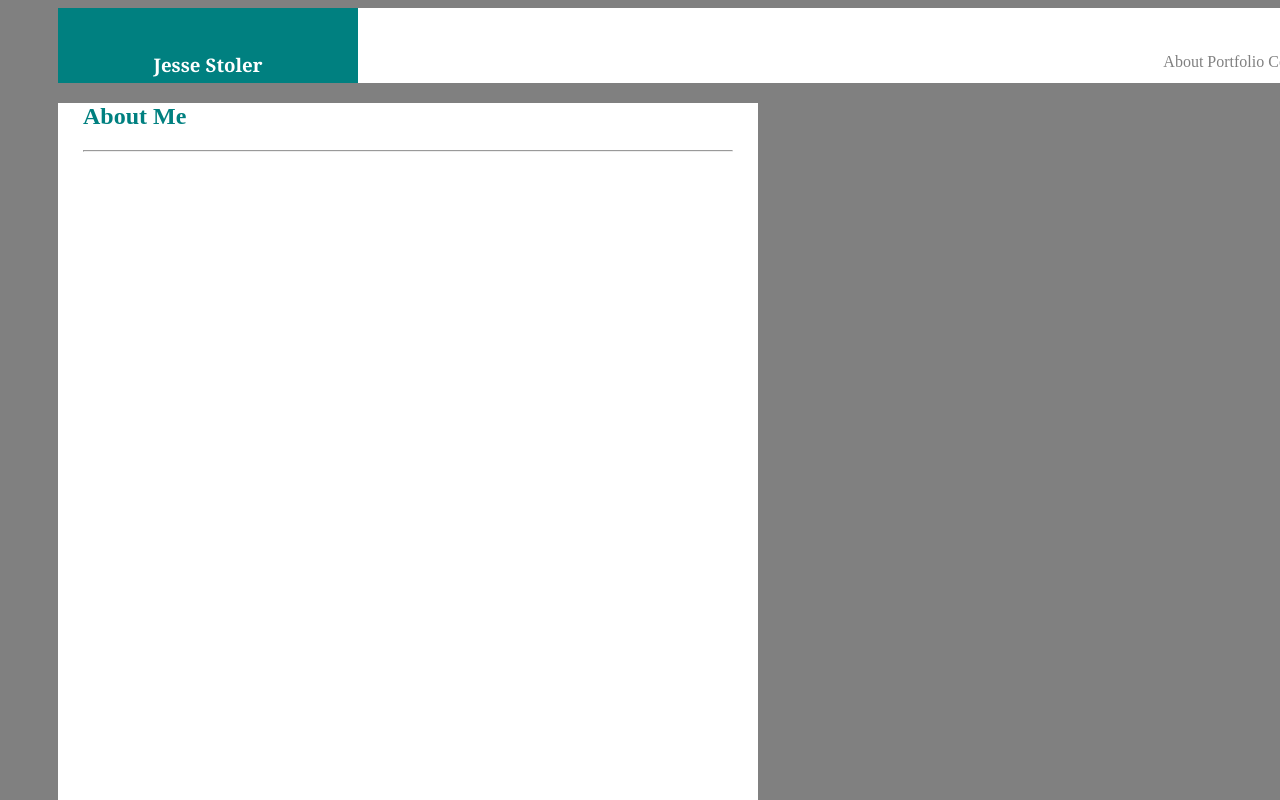
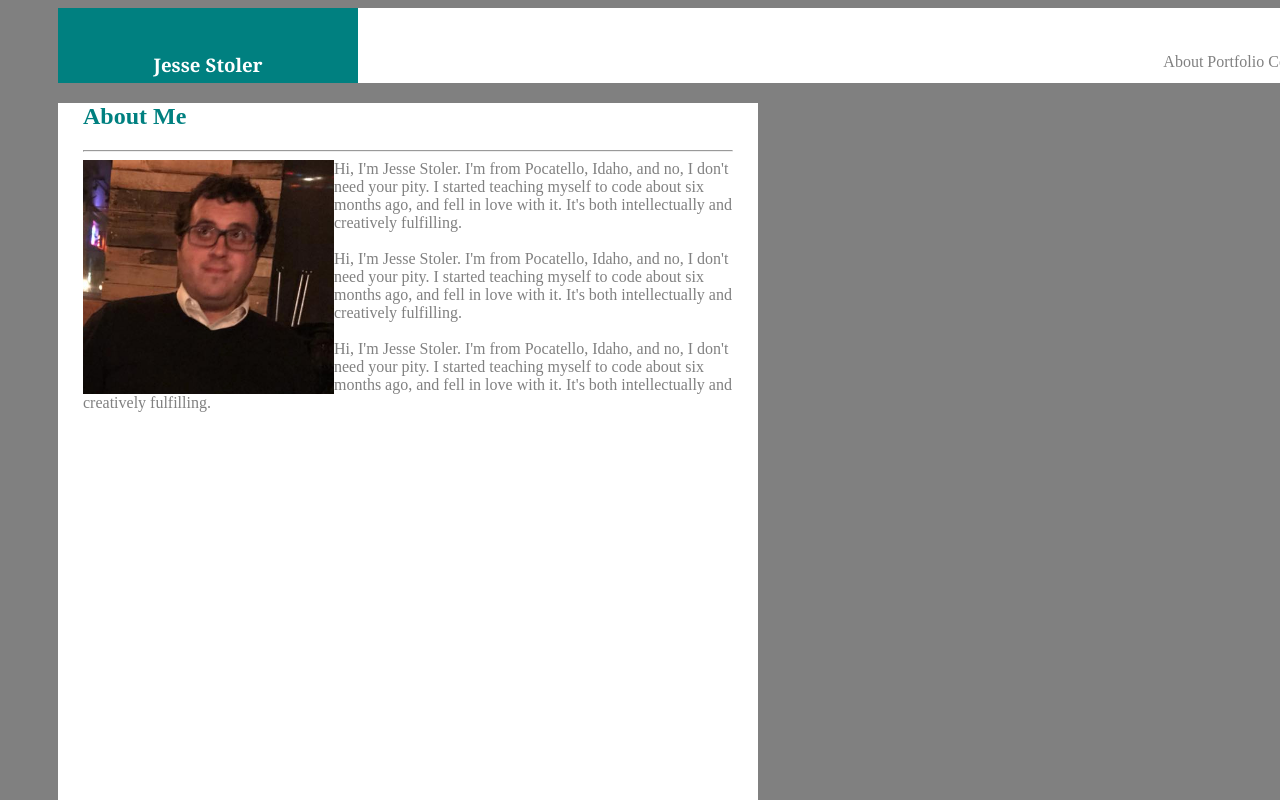
Before and after one commit to jessestoler/Basic-Portfolio, a plain HTML site: page index.html in a window 1280 px wide. Shown: the top 800 px of the page. Drawn offline with Linux system fonts and the light colour scheme.

Commit message:
framework upgrades

```diff
--- a/index.html
+++ b/index.html
@@ -17,11 +17,15 @@
             line-height: 75px;}
         #links a {color: gray;}
         #main {background-color: white;
+            color: gray;
             height: 2000px;
             padding-left: 25px;
             padding-right: 25px;
             width: 650px;}
         #main h2 {color: teal;}
+        #main img {float: left;}
+        #main p {
+            float: right;}
         #myName {background-color: teal;
         color: white;
         float: left;
@@ -49,6 +53,15 @@
 <div id="main">
    <h2>About Me</h2>
    <hr>
+ <img src="assets/images/profile.png"
+ <p>Hi, I'm Jesse Stoler. I'm from Pocatello, Idaho, and no, I don't need your
+     pity. I started teaching myself to code about six months ago, and fell in
+     love with it. It's both intellectually and creatively fulfilling.<br><br>Hi, I'm Jesse Stoler. I'm from Pocatello, Idaho, and no, I don't need your
+     pity. I started teaching myself to code about six months ago, and fell in
+     love with it. It's both intellectually and creatively fulfilling.<br><br>Hi, I'm Jesse Stoler. I'm from Pocatello, Idaho, and no, I don't need your
+     pity. I started teaching myself to code about six months ago, and fell in
+     love with it. It's both intellectually and creatively fulfilling.</p>
+
 </div>
 </body>
 </html>
```
